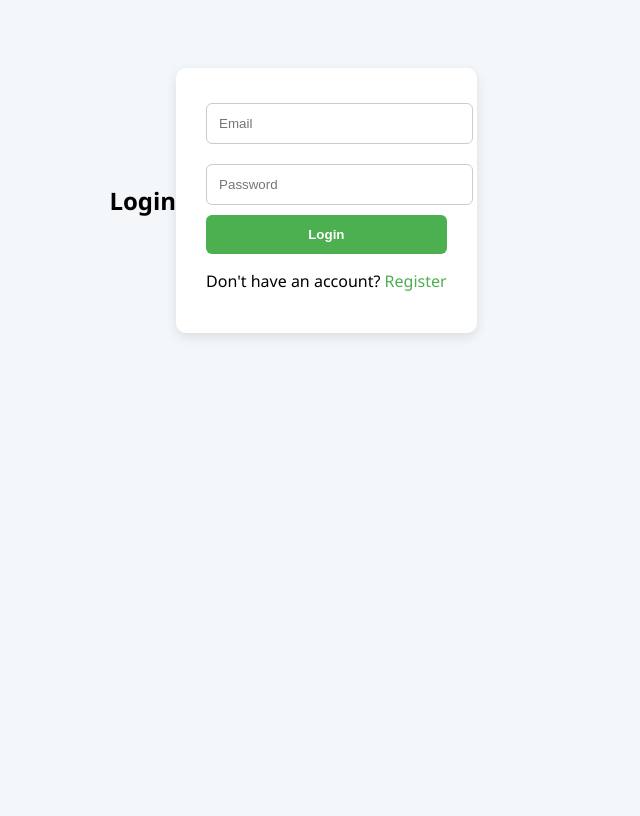
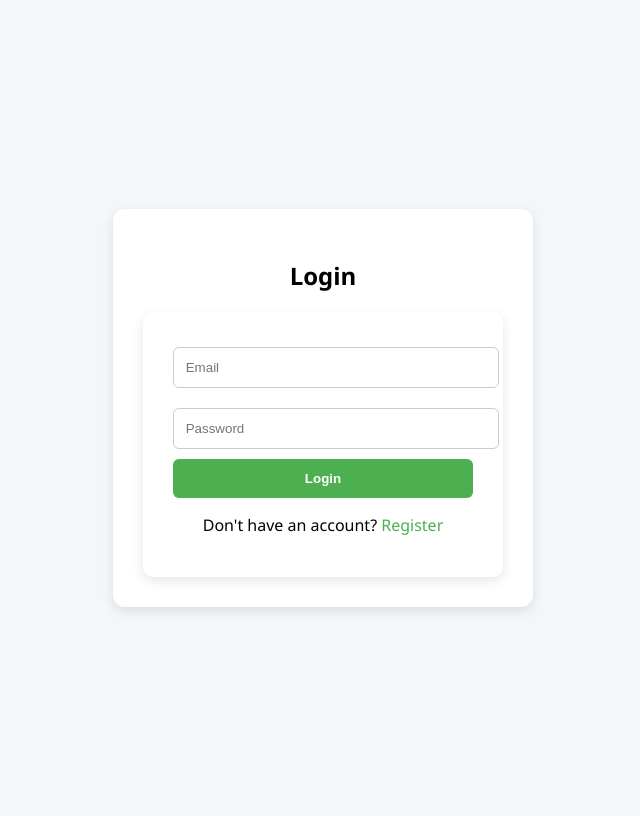
Before and after one commit to muroyyy/php-login-register, a PHP site: page /login.php in a window 1280 px wide. Shown: the whole page, without its empty margins (347-987 px from the left). Before the commit the page ends 337 px from the top, so only its background shows below. Run offline with PHP 8.4, Linux system fonts and the light colour scheme.

Commit message:
updated login page and css

```diff
--- a/login.php
+++ b/login.php
@@ -25,13 +25,17 @@ if (isset($_POST['login'])) {
     <link rel="stylesheet" href="style.css">
 </head>
 <body>
-    <h2>Login</h2>
-    <form method="post">
-        <input type="email" name="email" placeholder="Email" required><br>
-        <input type="password" name="password" placeholder="Password" required><br>
-        <button type="submit" name="login">Login</button>
-        <p>Don't have an account? <a href="register.php">Register</a></p>
-        <?php if (isset($error)) echo "<p class='error'>$error</p>"; ?>
-    </form>
+    <div class="container mt-5">
+        <div class="form-box">
+            <h2 class="text-center">Login</h2>
+            <form method="post">
+                <input type="email" name="email" placeholder="Email" required><br>
+                <input type="password" name="password" placeholder="Password" required><br>
+                <button type="submit" name="login" class="btn btn-success">Login</button>
+                <p class="mt-3 text-center">Don't have an account? <a href="register.php">Register</a></p>
+                <?php if (isset($error)) echo "<p class='error text-danger'>$error</p>"; ?>
+            </form>
+        </div>
+    </div>
 </body>
 </html>
--- a/style.css
+++ b/style.css
@@ -5,7 +5,7 @@ body {
     display: flex;
     justify-content: center;
     align-items: center;
-    padding: 60px;
+    height: 100vh;
 }
 
 /* Form container */
@@ -21,6 +21,18 @@ form:hover {
     transform: translateY(-2px);
     box-shadow: 0 6px 18px rgba(0, 0, 0, 0.15);
 }
+
+.form-box {
+    max-width: 400px;
+    width: 100%;
+    background: white;
+    padding: 30px;
+    border-radius: 12px;
+    box-shadow: 0 4px 12px rgba(0, 0, 0, 0.1);
+    margin: auto;
+    text-align: center;
+}
+
 
 /* Inputs */
 input {
```
